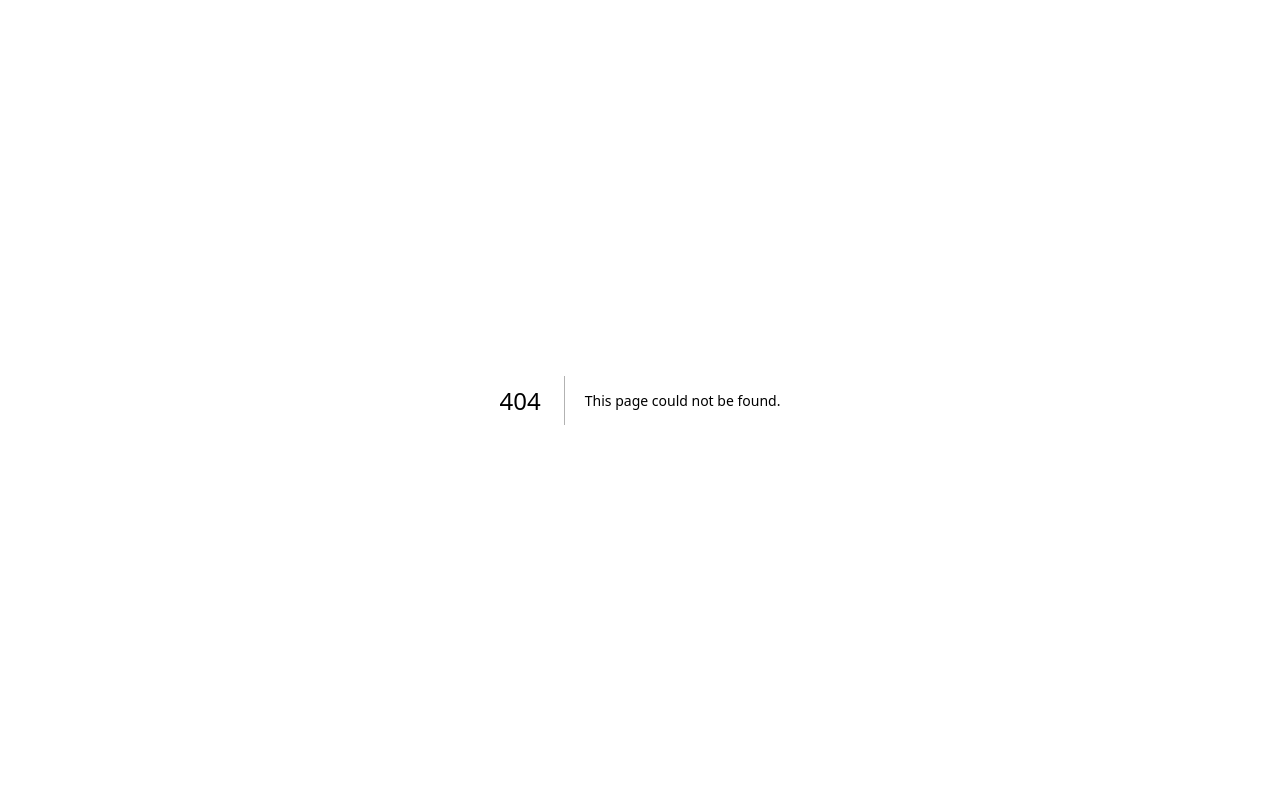
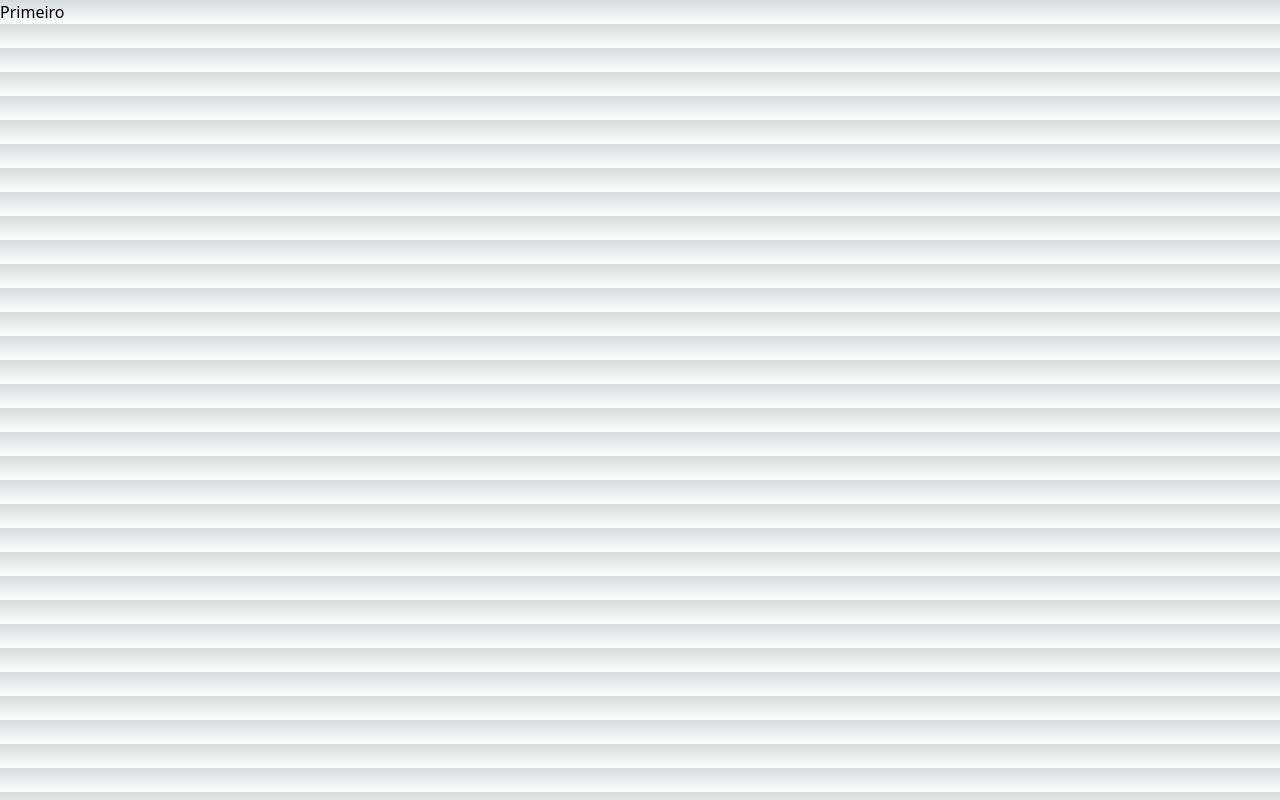
Before and after one commit to izaiasrios/exercicios, a Next.js app: page /basicos/primeiro in a window 1280 px wide. Before the commit this address had no page. Built offline with nearby package versions, Linux system fonts and the light colour scheme.

Commit message:
Movendo o Primeiro Componente

```diff
--- /dev/null
+++ b/src/pages/basicos/primeiro.js
@@ -0,0 +1,3 @@
+export default function primeiro(){
+    return "Primeiro"
+}
```
